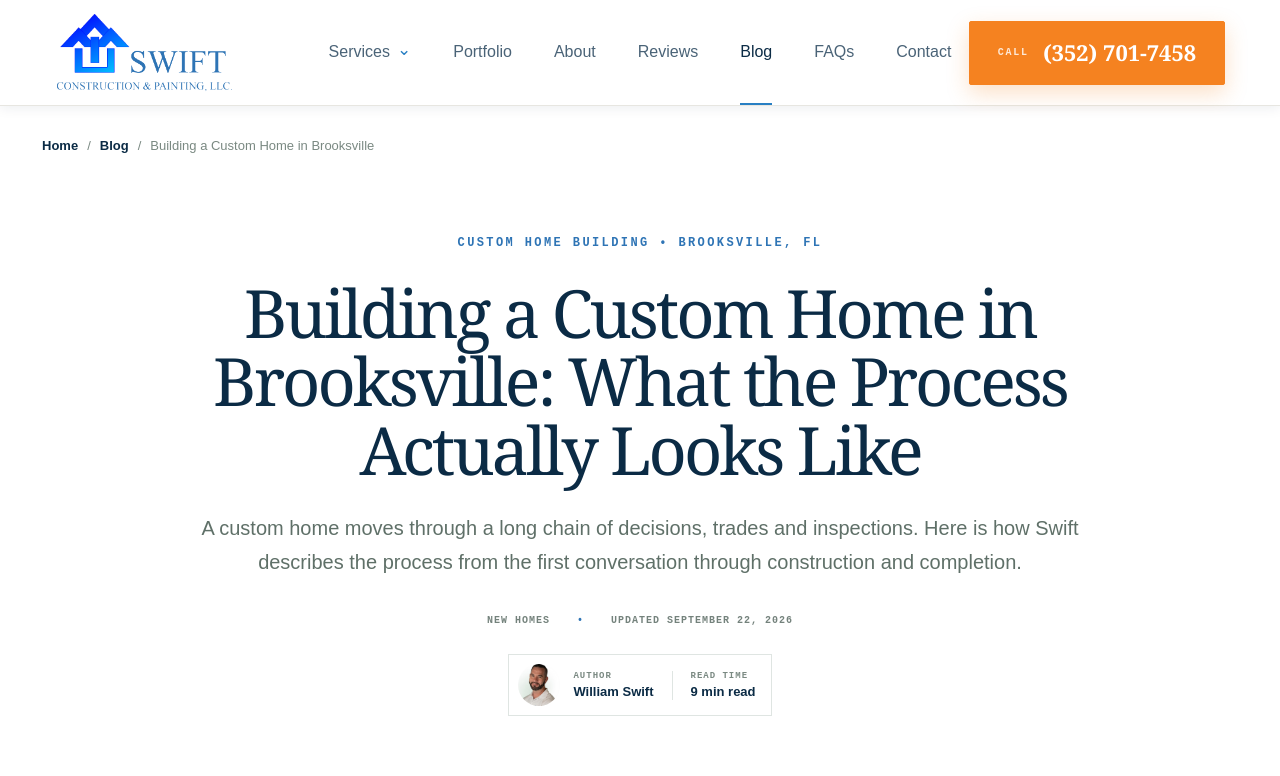
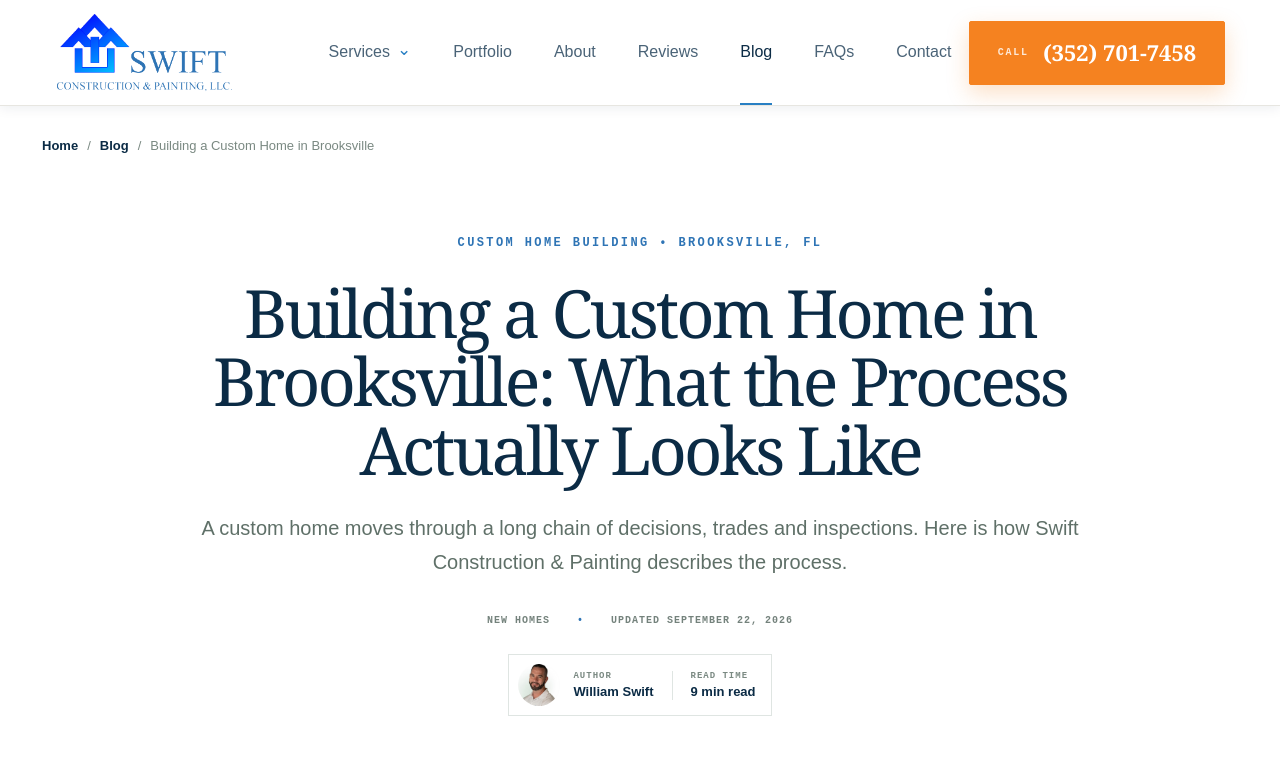
Before and after one commit to stylus1274/swift, a Next.js app: page /blog/custom-home-building-brooksville-process in a window 1280 px wide. Shown: the top 776 px of the page. Built offline with nearby package versions, Linux system fonts and the light colour scheme.

Commit message:
CMS: update /blog/custom-home-building-brooksville-process

```diff
--- a/app/blog/custom-home-building-brooksville-process/page.tsx
+++ b/app/blog/custom-home-building-brooksville-process/page.tsx
@@ -10,7 +10,7 @@ const faqSchema={"@context":"https://schema.org","@type":"FAQPage",mainEntity:fa
 
 export default function Page(){return <main className="blog-page article-page"><SiteHeader active="blog"/>
 <nav className="article-breadcrumb" aria-label="Breadcrumb"><a href="/">Home</a><span>/</span><a href="/blog">Blog</a><span>/</span><span>Building a Custom Home in Brooksville</span></nav>
-<header className="article-header"><p className="eyebrow">CUSTOM HOME BUILDING • BROOKSVILLE, FL</p><h1>Building a Custom Home in Brooksville: What the Process Actually Looks Like</h1><p className="article-deck">A custom home moves through a long chain of decisions, trades and inspections. Here is how Swift describes the process from the first conversation through construction and completion.</p><div className="article-meta"><span>NEW HOMES</span><span>UPDATED SEPTEMBER 22, 2026</span></div>
+<header className="article-header"><p className="eyebrow">CUSTOM HOME BUILDING • BROOKSVILLE, FL</p><h1>Building a Custom Home in Brooksville: What the Process Actually Looks Like</h1><p className="article-deck">A custom home moves through a long chain of decisions, trades and inspections. Here is how Swift Construction &amp; Painting describes the process.</p><div className="article-meta"><span>NEW HOMES</span><span>UPDATED SEPTEMBER 22, 2026</span></div>
       <div className="article-byline">
         <img className="article-author-avatar" src="/assets/william-swift.jpg" alt="William Swift" />
         <div className="article-author-copy"><span>Author</span><strong>William Swift</strong></div>
```
